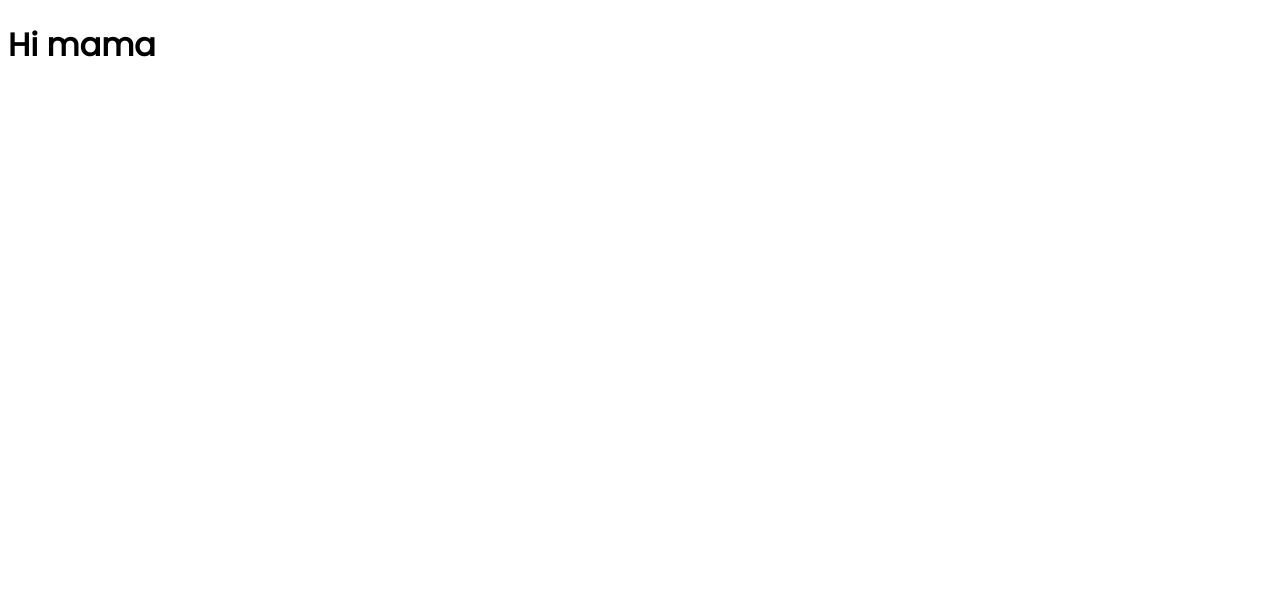
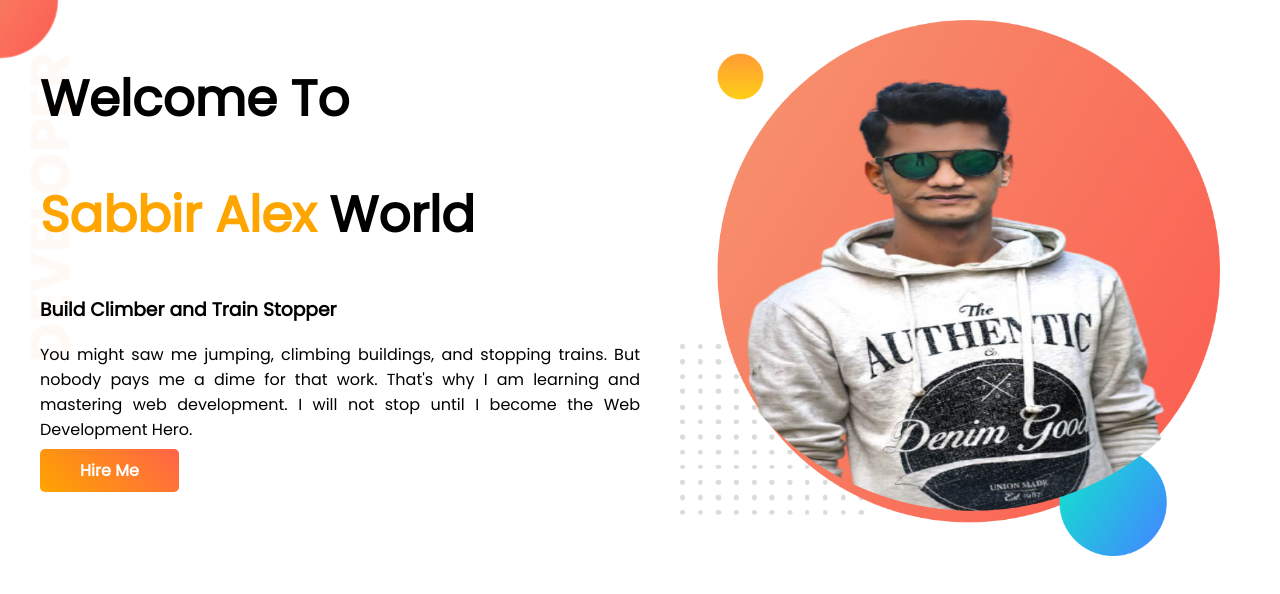
Before and after one commit to sabbiralex/first-web, a plain HTML site: page index.html in a window 1280 px wide. Drawn offline with Linux system fonts and the light colour scheme.

Commit message:
First Section Done

```diff
--- a/index.html
+++ b/index.html
@@ -11,6 +11,18 @@
     <link rel="stylesheet" href="style.css">
 </head>
 <body>
-    <h1>Hi mama</h1>
+    <section>
+        <div class="half-width">
+            <h1 class="h1-color">Welcome To</h1>
+            <h1 class="h1-color"><span style="color: orange;">Sabbir Alex</span> World</h1>
+            <h3>Build Climber and Train Stopper</h3>
+            <p>You might saw me jumping, climbing buildings, and stopping trains. But nobody pays me a dime for that work. That's why I am learning and mastering web development. I will not stop until I become the Web Development Hero.</p>
+        <a class="button" target="_blank" href="https://fiverr.com/sabbiralex">Hire Me</a>
+        </div>
+        <div class="half-width">
+
+            <img src="images/sabbir-alex1.png" alt="">
+        </div>
+    </section>
 </body>
 </html>
--- a/style.css
+++ b/style.css
@@ -1,3 +1,33 @@
 body{
     font-family: 'Poppins', sans-serif;
+    margin: 0;
 }
+.h1-color{
+    font-size: 50px;
+}
+p{
+    text-align: justify;
+}
+.button{
+    text-decoration: none;
+    background-image: linear-gradient(45deg, orange, tomato);
+    padding: 10px 40px;
+    color: white;
+    font-weight: 700;
+    border-radius: 5px;
+}
+.half-width{
+    width: 50%;
+    margin-left: 40px;
+    margin-top: 20px;
+}
+section{
+    display: flex;
+    background-image: url(images/top-banner.png);
+    background-repeat: no-repeat;
+    margin-bottom: 150px;
+
+}
+div img{
+    width: 90%;
+}
```
Also changed, not shown: images/jhankar.png (deleted), images/jhankar2.png (deleted), images/my-bg.png (deleted), images/my-bg2.png (deleted), images/sabbir-alex1.png (added), images/sabbir-alex2.png (added).
